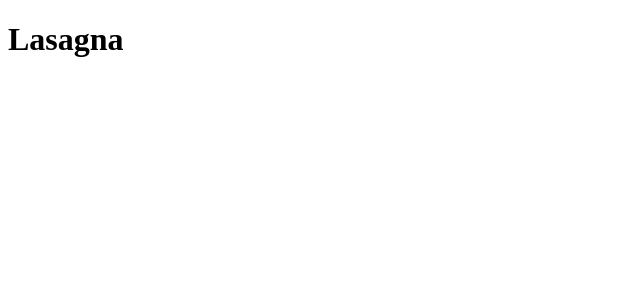
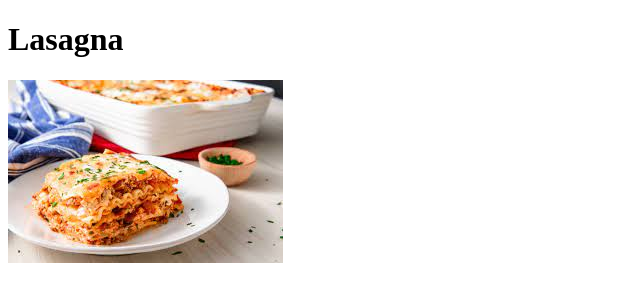
Before and after one commit to code4/recipes, a plain HTML site: page recipes/lasagna.html in a window 1280 px wide. Shown: the whole page, without its empty margins (0-640 px from the left). Drawn offline with Linux system fonts and the light colour scheme.

Commit message:
Add Lasagna image to lasagna.html

```diff
--- a/recipes/lasagna.html
+++ b/recipes/lasagna.html
@@ -8,5 +8,6 @@
 </head>
 <body>
     <h1>Lasagna</h1>
+    <img src="../img/lasagna.jpeg" alt="Lasagna in plate">
 </body>
 </html>
```
Also changed, not shown: img/lasagna.jpeg (added).
